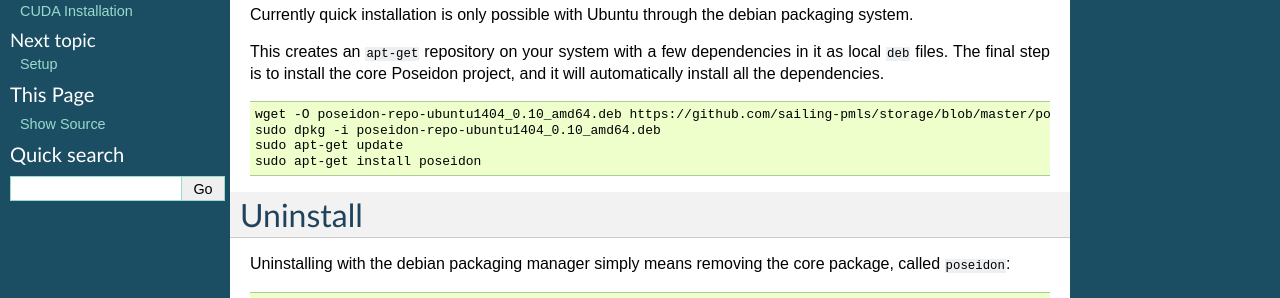
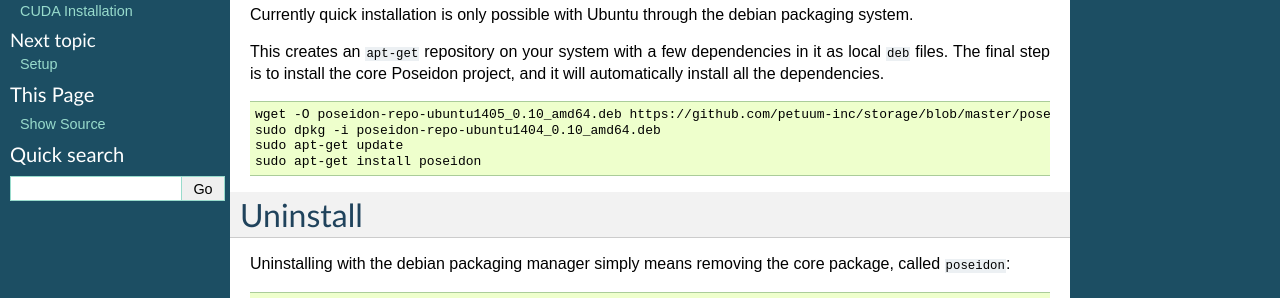
Before and after one commit to petuum-inc/poseidon-release, a Sphinx documentation site: the page built from docs/source/debian_install.rst, in a window 1280 px wide. Shown: the part 140-438 px from the top of the page. Built offline with Sphinx 7.4.7, drawn with Linux system fonts in a browser that asks for light colours.

Commit message:
update url for petuum-inc prefix

```diff
--- a/docs/source/debian_install.rst
+++ b/docs/source/debian_install.rst
@@ -10,7 +10,7 @@ This creates an ``apt-get`` repository on your system with a few dependencies in
 
 .. code:: bash
 
-    wget -O poseidon-repo-ubuntu1404_0.10_amd64.deb https://github.com/sailing-pmls/storage/blob/master/poseidon/deb/ubuntu/poseidon-repo-ubuntu1404_0.10_amd64.deb?raw=true
+    wget -O poseidon-repo-ubuntu1405_0.10_amd64.deb https://github.com/petuum-inc/storage/blob/master/poseidon/deb/ubuntu/poseidon-repo-ubuntu1404_0.10_amd64.deb?raw=true
     sudo dpkg -i poseidon-repo-ubuntu1404_0.10_amd64.deb
     sudo apt-get update
     sudo apt-get install poseidon
--- a/docs/source/pip_install.rst
+++ b/docs/source/pip_install.rst
@@ -59,7 +59,7 @@ Note: if you are not using virtualenv, you may need to ``sudo`` the following in
 
     pip install --upgrade setuptools==30.1.0 protobuf==3.1.0 numpy paramiko
 
-    pip install https://github.com/sailing-pmls/storage/blob/master/poseidon/wheel/linux/gpu/poseidon-0.10.0-cp27-none-linux_x86_64.whl?raw=true
+    pip install https://github.com/petuum-inc/storage/blob/master/poseidon/wheel/linux/gpu/poseidon-0.10.0-cp27-none-linux_x86_64.whl?raw=true
 
 Uninstall
 ---------
```
